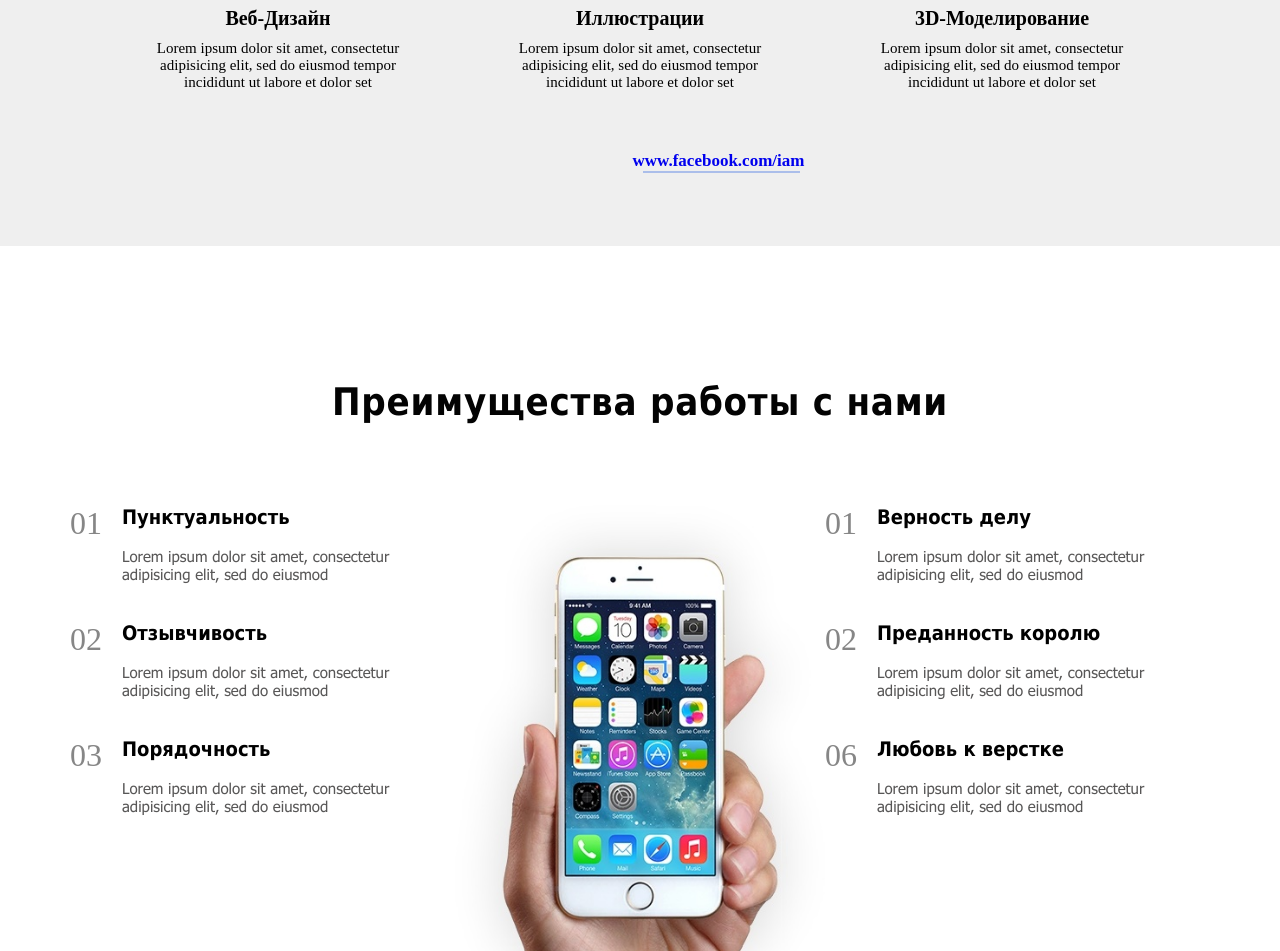
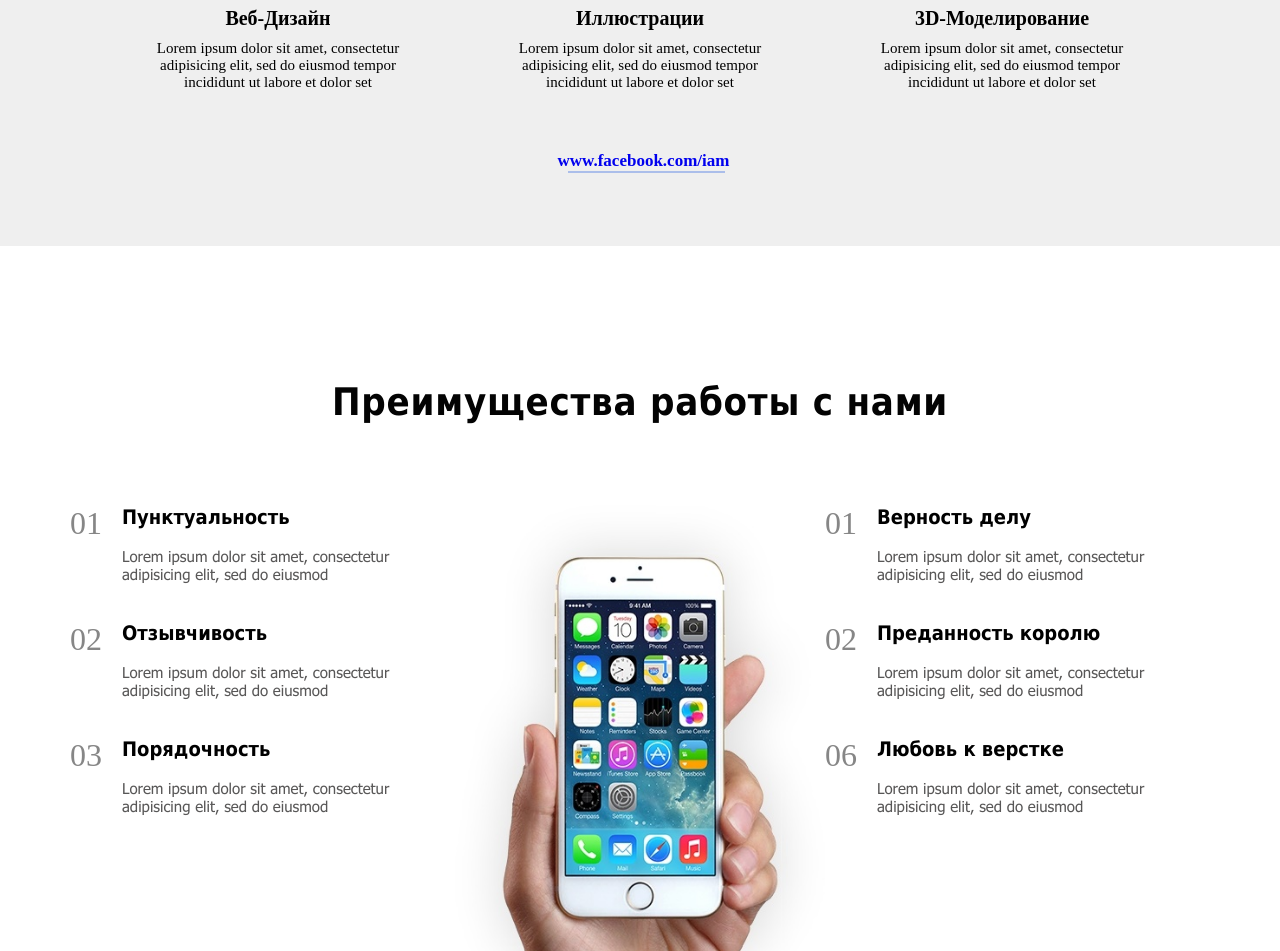
Before and after one commit to IvanFesenko/fdesign, a plain HTML site: page index.html in a window 1280 px wide. Shown: the part 1114-2065 px from the top of the page. Drawn offline with Linux system fonts and the light colour scheme.

Commit message:
link fixed

```diff
--- a/css/style.css
+++ b/css/style.css
@@ -147,6 +147,7 @@
   line-height: 26px;
   font-weight: 700;
   text-decoration: none;
+  padding-right: 150px;
 }
 
 .fb-link::before {
```
